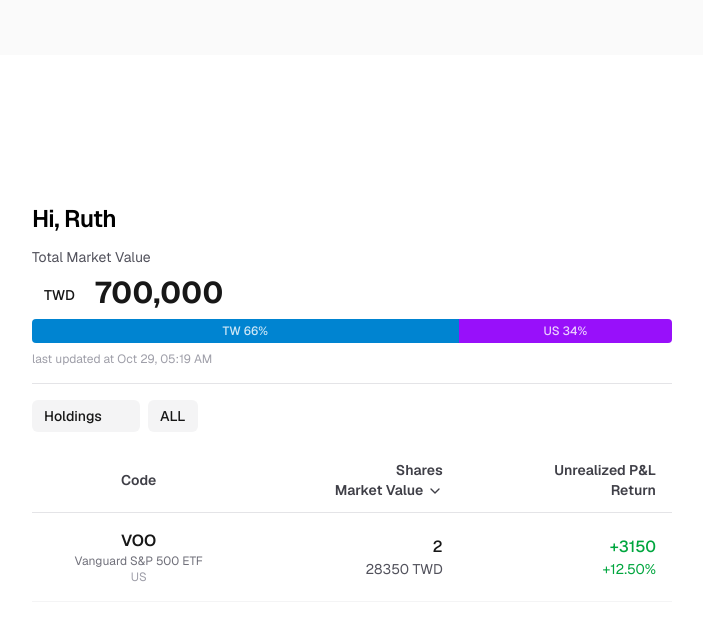
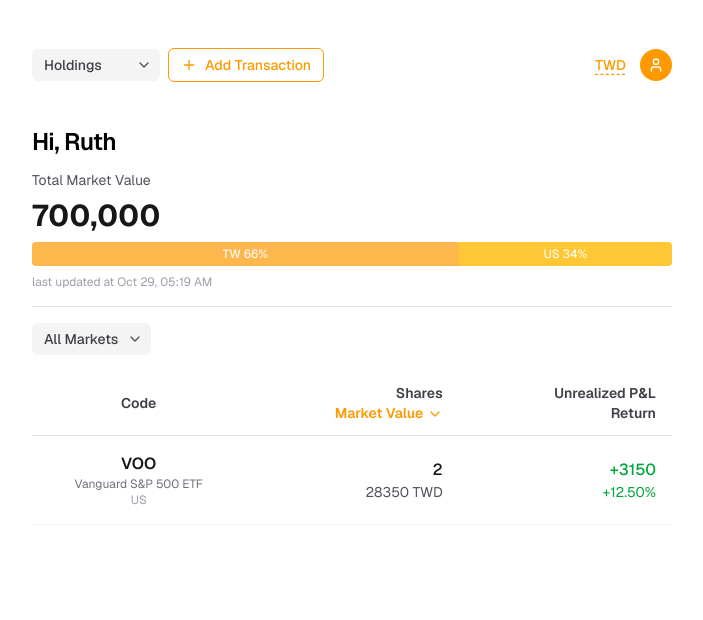
Before and after one commit to grasdira/investment-tracker, a Next.js app: page / in a window 1280 px wide. Shown: the top 620 px of the page, without its empty margins (288-991 px from the left). Built offline with nearby package versions, Linux system fonts and the light colour scheme.

Commit message:
update home page: - global header with currency switcher and user menu - switch view mode between Holdings and Transactions

```diff
--- a/src/app/page.tsx
+++ b/src/app/page.tsx
@@ -1,213 +1,77 @@
+// app/page.tsx
 "use client";
 
 import { useState } from "react";
-import { ChevronUp, ChevronDown } from "lucide-react";
+import { Plus } from "lucide-react";
+import UserMenu from "@/components/UserMenu";
+import HoldingsView from "@/components/HoldingsView";
+import TransactionsView from "@/components/TransactionsView";
+import AddTransactionModal from "@/components/AddTransactionModal";
+import Select from "@/components/ui/Select";
 
-// UI Types
+type ViewMode = "Holdings" | "Transactions";
 type Currency = "TWD" | "USD";
-type Market = "TW" | "US" | "ALL";
-type ViewMode = "Holdings" | "Transactions";
-type SortField = "code" | "shares" | "marketValue" | "unrealizedPnL" | "return";
-type SortDirection = "asc" | "desc";
 
 export default function Home() {
+  const [viewMode, setViewMode] = useState<ViewMode>("Holdings");
   const [currency, setCurrency] = useState<Currency>("TWD");
-  const [market, setMarket] = useState<Market>("ALL");
-  const [viewMode, setViewMode] = useState<ViewMode>("Holdings");
-  const [sortField, setSortField] = useState<SortField>("marketValue");
-  const [sortDirection, setSortDirection] = useState<SortDirection>("desc");
+  const [isAddModalOpen, setIsAddModalOpen] = useState(false);
 
-  // Handle sort
-  const handleSort = (field: SortField) => {
-    if (sortField === field) {
-      setSortDirection(sortDirection === "asc" ? "desc" : "asc");
-    } else {
-      setSortField(field);
-      setSortDirection("desc");
-    }
-  };
+  const viewModeOptions = [
+    { value: "Holdings", label: "Holdings" },
+    { value: "Transactions", label: "Transactions" },
+  ];
 
-  // Render sort indicator
-  const renderSortIndicator = (field: SortField) => {
-    if (sortField !== field) return null;
-    return sortDirection === "asc" ? (
-      <ChevronUp className="inline w-4 h-4" />
-    ) : (
-      <ChevronDown className="inline w-4 h-4" />
-    );
-  };
+  const currencyOptions = [
+    { value: "TWD", label: "TWD" },
+    { value: "USD", label: "USD" },
+  ];
+
   return (
     <div className="flex min-h-screen items-center justify-center bg-zinc-50 font-sans dark:bg-black">
-      <main className="flex min-h-fit w-full max-w-3xl flex-col items-start justify-between py-32 px-8 sm:px-12 md:px-16 bg-white dark:bg-black">
+      <main className="flex min-h-screen w-full max-w-3xl flex-col items-start justify-start py-8 md:py-12 px-8 sm:px-12 md:px-16 bg-white dark:bg-black">
         {/* Header Section */}
-        {viewMode === "Holdings" && (
-          <div className="flex flex-col items-start gap-2 text-center sm:text-left w-full py-4 border-b border-zinc-200">
-            {/* // TODO userName from google Oauth */}
-            <h1 className="max-w-xs text-2xl font-semibold leading-10 tracking-tight text-black dark:text-zinc-50">
-              Hi, Ruth
-            </h1>
+        <div className="flex items-center justify-between w-full mb-6">
+          <div className="flex items-center gap-2">
+            {/* Switch View Mode */}
+            <Select
+              value={viewMode}
+              onChange={(value) => setViewMode(value as ViewMode)}
+              options={viewModeOptions}
+            />
 
-            <div className="text-zinc-600 dark:text-zinc-400 text-sm">
-              Total Market Value
-            </div>
-
-            <div className="flex items-end gap-2">
-              {/* Switch Currency */}
-              <select
-                value={currency}
-                onChange={(e) => setCurrency(e.target.value as Currency)}
-                className="appearance-none px-3 py-1.5 rounded-md bg-white text-sm font-medium focus:outline-none"
-              >
-                <option>TWD</option>
-                <option>USD</option>
-              </select>
-
-              {/* // TODO totalMarketValue by calculation and Yahoo Finance API */}
-              <div className="text-3xl font-bold">700,000</div>
-            </div>
-
-            {/* Weight Bar - // TODO calculate twWeight & usWeight */}
-            <div className="flex w-full overflow-hidden rounded-sm">
-              {/* Show TW Stock and US Stock weight */}
-              <div
-                className="bg-sky-600 w-2/3 text-center text-white/80 py-1 text-xs font-medium transition-all"
-                // style={{ width: `${twWeight}%` }}
-              >
-                TW 66%
-                {/* {twWeight > 15 && `TW ${twWeight.toFixed(0)}%`} */}
-              </div>
-              <div
-                className="bg-purple-600 w-1/3 text-center text-white/80 py-1 text-xs font-medium transition-all"
-                // style={{ width: `${usWeight}%` }}
-              >
-                US 34%
-                {/* {usWeight > 15 && `US ${usWeight.toFixed(0)}%`} */}
-              </div>
-            </div>
-
-            <div className="text-zinc-400 text-xs">{`last updated at ${new Date().toLocaleString(
-              "en-US",
-              {
-                month: "short",
-                day: "numeric",
-                hour: "2-digit",
-                minute: "2-digit",
-              }
-            )}`}</div>
-          </div>
-        )}
-
-        {/* // TODO Transactions View Header - Placeholder */}
-        {viewMode === "Transactions" && (
-          <div className="text-center py-12 text-zinc-400">
-            <p className="mb-2">Cash Invested</p>
-            <p className="mb-2">Cash Dividends</p>
-            <p className="mb-2">Total Realized P&L</p>
-          </div>
-        )}
-
-        {/* Filters Section */}
-        <div className="flex flex-col gap-4 py-4">
-          <div className="flex gap-2">
-            {/* View Mode Select */}
-            <select
-              value={viewMode}
-              onChange={(e) => setViewMode(e.target.value as ViewMode)}
-              className="appearance-none px-3 py-1.5 rounded-md bg-zinc-100 text-sm font-medium focus:outline-none"
+            {/* Add Transaction Button */}
+            <button
+              onClick={() => setIsAddModalOpen(true)}
+              className="flex items-center gap-2 px-3 py-1.5 border border-amber-500 bg-white text-amber-500 hover:bg-amber-500/10 text-sm font-medium rounded-md transition-colors cursor-pointer"
             >
-              <option>Holdings</option>
-              <option>Transactions</option>
-            </select>
-
-            {/* Market Select */}
-            <select
-              value={market}
-              onChange={(e) => setMarket(e.target.value as Market)}
-              className="appearance-none px-3 py-1.5 rounded-md bg-zinc-100 text-sm font-medium focus:outline-none"
-            >
-              <option>ALL</option>
-              <option>TW</option>
-              <option>US</option>
-            </select>
+              <Plus className="w-4 h-4" />
+              Add Transaction
+            </button>
           </div>
 
-          {/* Holdings Table - // TODO - data fetching, calculation and rendering */}
-          {viewMode === "Holdings" && (
-            <div className="overflow-x-auto">
-              <table className="table-fixed w-full border-collapse">
-                <thead>
-                  <tr className="border-b border-zinc-200 select-none">
-                    <th
-                      className="py-3 px-4 text-sm font-semibold text-zinc-700 cursor-pointer hover:text-zinc-900"
-                      onClick={() => handleSort("code")}
-                    >
-                      Code {renderSortIndicator("code")}
-                    </th>
-                    <th
-                      className="py-3 px-4 text-sm font-semibold text-zinc-700 text-right cursor-pointer hover:text-zinc-900"
-                      onClick={() => handleSort("shares")}
-                    >
-                      Shares {renderSortIndicator("shares")}
-                      <br />
-                      <span
-                        className="cursor-pointer hover:text-zinc-900"
-                        onClick={(e) => {
-                          e.stopPropagation();
-                          handleSort("marketValue");
-                        }}
-                      >
-                        Market Value {renderSortIndicator("marketValue")}
-                      </span>
-                    </th>
-                    <th
-                      className="py-3 px-4 text-sm font-semibold text-zinc-700 text-right cursor-pointer hover:text-zinc-900"
-                      onClick={() => handleSort("unrealizedPnL")}
-                    >
-                      Unrealized P&L {renderSortIndicator("unrealizedPnL")}
-                      <br />
-                      <span
-                        className="cursor-pointer hover:text-zinc-900"
-                        onClick={(e) => {
-                          e.stopPropagation();
-                          handleSort("return");
-                        }}
-                      >
-                        Return {renderSortIndicator("return")}
-                      </span>
-                    </th>
-                  </tr>
-                </thead>
-                <tbody>
-                  {/* // TODO - data rendering */}
-                  <tr className="border-b border-zinc-100 hover:bg-zinc-50 transition-colors">
-                    <td className="p-4 text-center">
-                      <div className="font-semibold">VOO</div>
-                      <div className="text-xs text-zinc-500">
-                        Vanguard S&P 500 ETF
-                      </div>
-                      <div className="text-xs text-zinc-400">US</div>
-                    </td>
-                    <td className="p-4 text-right">
-                      <div className="font-medium">2</div>
-                      <div className="text-sm text-zinc-600">28350 TWD</div>
-                    </td>
-                    <td className="p-4 text-right">
-                      <div className={`font-medium text-green-600`}>+3150</div>
-                      <div className={`text-sm text-green-600`}>+12.50%</div>
-                    </td>
-                  </tr>
-                </tbody>
-              </table>
-            </div>
-          )}
-          {/* // TODO - Transactions View - Placeholder */}
-          {viewMode === "Transactions" && (
-            <div className="text-center py-12 text-zinc-400">
-              <p className="mb-2">Transactions view coming soon</p>
-              <p className="text-xs">This will show your transaction history</p>
-            </div>
-          )}
+          <div className="flex gap-2">
+            {/* Switch Viewed Currency */}
+            <Select
+              value={currency}
+              onChange={(value) => setCurrency(value as Currency)}
+              options={currencyOptions}
+              variant="underline"
+            />
+
+            {/* User Menu */}
+            <UserMenu />
+          </div>
         </div>
+
+        {/* Content */}
+        {viewMode === "Holdings" ? <HoldingsView /> : <TransactionsView />}
+
+        {/* Add Transaction Modal */}
+        <AddTransactionModal
+          isOpen={isAddModalOpen}
+          onClose={() => setIsAddModalOpen(false)}
+        />
       </main>
     </div>
   );
```
